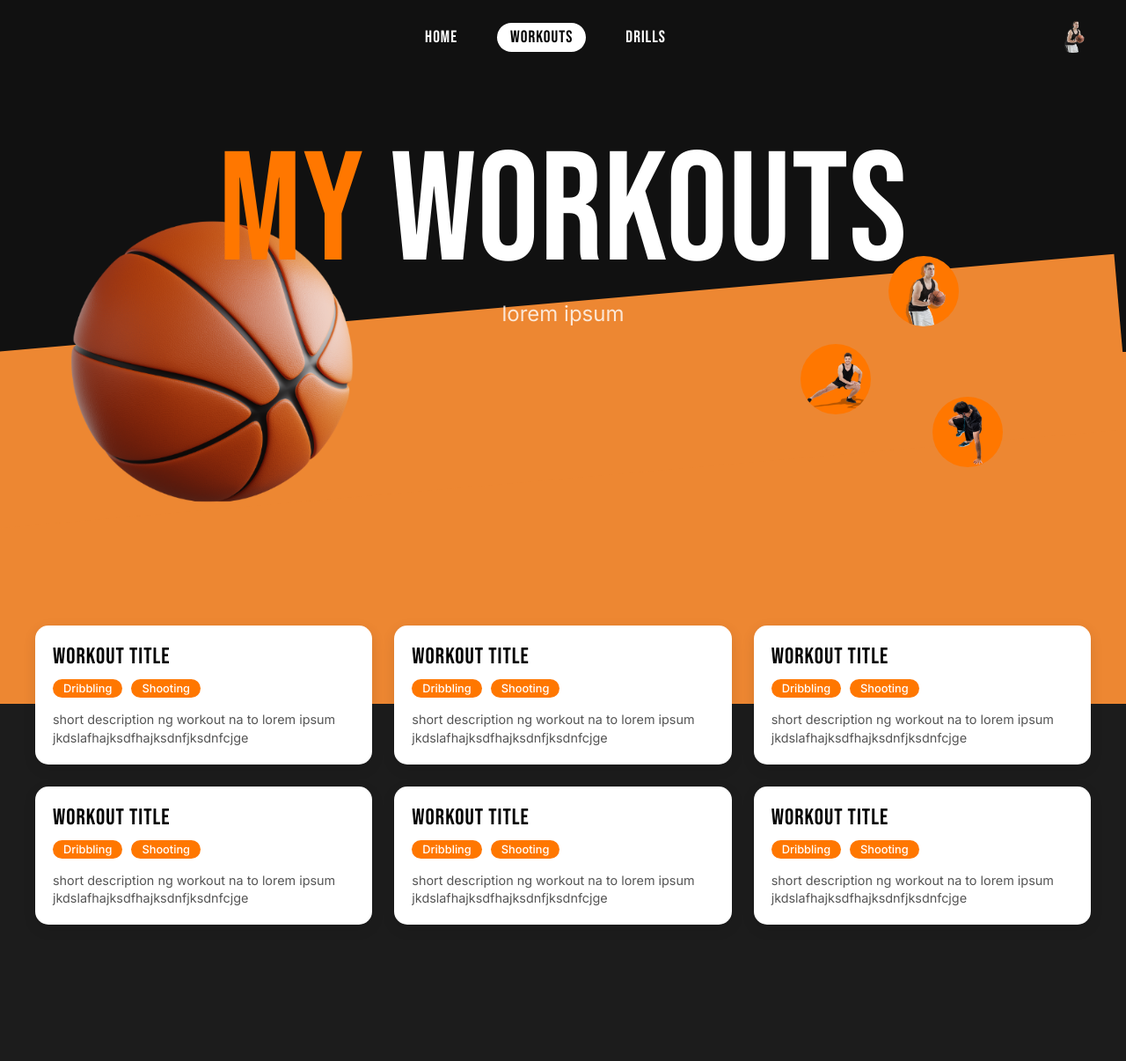
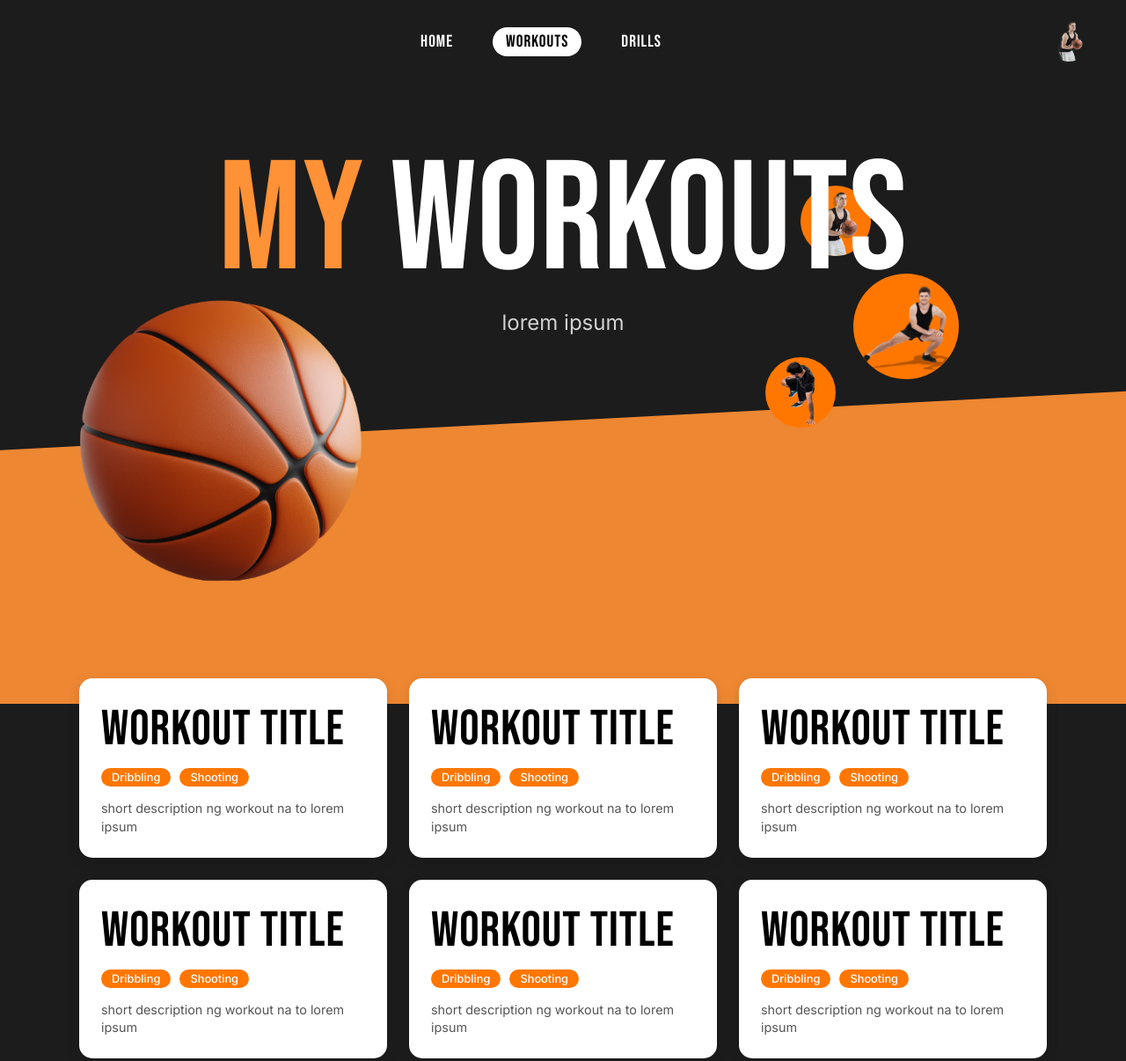
Before and after one commit to ArjTheProgrammer/fundamentals-frontend, a website: page pages/myworkouts.html in a window 1280 px wide. Shown: the whole page at 88% size. Before the commit the page ends 1091 px from the top, so only its background shows below. Drawn offline with Linux system fonts and the light colour scheme.

Commit message:
adjust layouts

```diff
--- a/pages/myworkouts.html
+++ b/pages/myworkouts.html
@@ -16,7 +16,7 @@
     <div class="container">
         <!-- Navigation -->
         <nav class="main-nav">
-            <div class="nav-logo"></div>
+                <div class="nav-logo"> </div>
             <div class="nav-links">
                 <a href="#" class="nav-link">HOME</a>
                 <a href="#" class="nav-link active">WORKOUTS</a>
@@ -50,7 +50,7 @@
                     <span class="tag dribbling">Dribbling</span>
                     <span class="tag shooting">Shooting</span>
                 </div>
-                <p class="workout-description">short description ng workout na to lorem ipsum jkdslafhajksdfhajksdnfjksdnfcjge</p>
+                <p class="workout-description">short description ng workout na to lorem ipsum </p>
             </div>
 
             <!-- Workout Card 2 -->
@@ -60,7 +60,7 @@
                     <span class="tag dribbling">Dribbling</span>
                     <span class="tag shooting">Shooting</span>
                 </div>
-                <p class="workout-description">short description ng workout na to lorem ipsum jkdslafhajksdfhajksdnfjksdnfcjge</p>
+                <p class="workout-description">short description ng workout na to lorem ipsum </p>
             </div>
 
             <!-- Workout Card 3 -->
@@ -70,7 +70,7 @@
                     <span class="tag dribbling">Dribbling</span>
                     <span class="tag shooting">Shooting</span>
                 </div>
-                <p class="workout-description">short description ng workout na to lorem ipsum jkdslafhajksdfhajksdnfjksdnfcjge</p>
+                <p class="workout-description">short description ng workout na to lorem ipsum </p>
             </div>
 
             <!-- Workout Card 4 -->
@@ -80,7 +80,7 @@
                     <span class="tag dribbling">Dribbling</span>
                     <span class="tag shooting">Shooting</span>
                 </div>
-                <p class="workout-description">short description ng workout na to lorem ipsum jkdslafhajksdfhajksdnfjksdnfcjge</p>
+                <p class="workout-description">short description ng workout na to lorem ipsum </p>
             </div>
 
             <!-- Workout Card 5 -->
@@ -90,7 +90,7 @@
                     <span class="tag dribbling">Dribbling</span>
                     <span class="tag shooting">Shooting</span>
                 </div>
-                <p class="workout-description">short description ng workout na to lorem ipsum jkdslafhajksdfhajksdnfjksdnfcjge</p>
+                <p class="workout-description">short description ng workout na to lorem ipsum </p>
             </div>
 
             <!-- Workout Card 6 -->
@@ -100,7 +100,7 @@
                     <span class="tag dribbling">Dribbling</span>
                     <span class="tag shooting">Shooting</span>
                 </div>
-                <p class="workout-description">short description ng workout na to lorem ipsum jkdslafhajksdfhajksdnfjksdnfcjge</p>
+                <p class="workout-description">short description ng workout na to lorem ipsum </p>
             </div>
         </section>
     </div>
--- a/styles/myworkouts.css
+++ b/styles/myworkouts.css
@@ -1,12 +1,12 @@
 /* Add a diagonal divider between the black and orange background */
 .divider {
     position: fixed;
-    width: 200%;
+    width: 115%;
     height: 200px;
     background-color: #ED8732;
-    top: 50%;
-    left: -100%;
-    transform: rotate(-5deg);
+    top: 60%;
+    left: -10%;
+    transform: rotate(-3deg);
     z-index: -1;
 }/* Global Styles */
 * {
@@ -31,7 +31,7 @@ body:before {
     left: 0;
     width: 100%;
     height: 50%;
-    background-color: #111;
+    background-color: #1C1C1C;
     z-index: -2;
 }
 
@@ -41,7 +41,7 @@ body:after {
     bottom: 0;
     left: 0;
     width: 100%;
-    height: 50%;
+    height: 30%;
     background-color: #ED8732;
     z-index: -2;
 }
@@ -68,12 +68,6 @@ h1, h2, h3, h4, h5, h6, .nav-link {
     z-index: 10;
 }
 
-.nav-logo {
-    font-weight: 700;
-    font-size: 1rem;
-    color: #ccc;
-}
-
 .nav-links {
     display: flex;
     gap: 30px;
@@ -90,7 +84,7 @@ h1, h2, h3, h4, h5, h6, .nav-link {
 }
 
 .nav-link:hover {
-    background-color: rgba(255, 255, 255, 0.1);
+    background-color: rgba(255, 255, 255, 0.938);
 }
 
 .nav-link.active {
@@ -101,8 +95,8 @@ h1, h2, h3, h4, h5, h6, .nav-link {
 }
 
 .profile-image {
-    width: 40px;
-    height: 40px;
+    width: 50px;
+    height: 50px;
     border-radius: 50%;
     object-fit: cover;
 }
@@ -148,7 +142,7 @@ h1, h2, h3, h4, h5, h6, .nav-link {
 }
 
 .orange-text {
-    color: #ff7700;
+    color: #FF9136;
 }
 
 .hero-subtitle {
@@ -167,8 +161,8 @@ h1, h2, h3, h4, h5, h6, .nav-link {
 
 .basketball-image {
     position: absolute;
-    left: 10px;
-    bottom: -50px;
+    left: 20px;
+    bottom: -130px;
     width: 400px;
     height: 400px;
     z-index: 1;
@@ -176,34 +170,38 @@ h1, h2, h3, h4, h5, h6, .nav-link {
 
 .athlete-image {
     position: absolute;
-    width: 80px;
-    height: 80px;
     border-radius: 50%;
     object-fit: cover;
     background-color: #ff7700;
 }
 
 .athlete1 {
-    right: 150px;
-    top: -80px;
+    right: 250px;
+    top: -170px;
+    width: 80px;
+    height: 80px;
 }
 
 .athlete2 {
-    right: 250px;
-    top: 20px;
+    right: 150px;
+    top: -70px;
+    width: 120px;
+    height: 120px;
 }
 
 .athlete3 {
-    right: 100px;
-    top: 80px;
+    right: 290px;
+    top: 25px;
+    width: 80px;
+    height: 80px;
 }
 
 /* Workouts Grid */
 .workouts-grid {
     display: grid;
-    grid-template-columns: repeat(3, 1fr);
+    grid-template-columns: repeat(3, 2fr);
     gap: 25px;
-    padding: 40px;
+    padding: 90px;
     position: relative;
     z-index: 2;
 }
@@ -212,7 +210,7 @@ h1, h2, h3, h4, h5, h6, .nav-link {
     background-color: #fff;
     color: #000;
     border-radius: 15px;
-    padding: 20px;
+    padding: 25px;
     box-shadow: 0 5px 15px rgba(0, 0, 0, 0.1);
     transition: transform 0.3s ease;
 }
@@ -222,7 +220,7 @@ h1, h2, h3, h4, h5, h6, .nav-link {
 }
 
 .workout-title {
-    font-size: 1.6rem;
+    font-size: 3.5rem;
     font-weight: 400; /* Bebas Neue normal weight */
     margin-bottom: 10px;
     letter-spacing: 1px;
```
